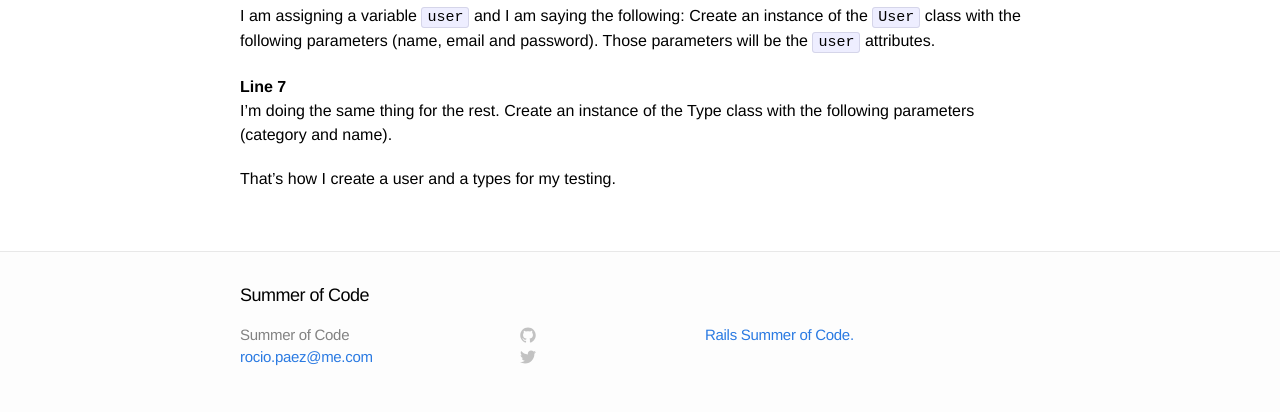
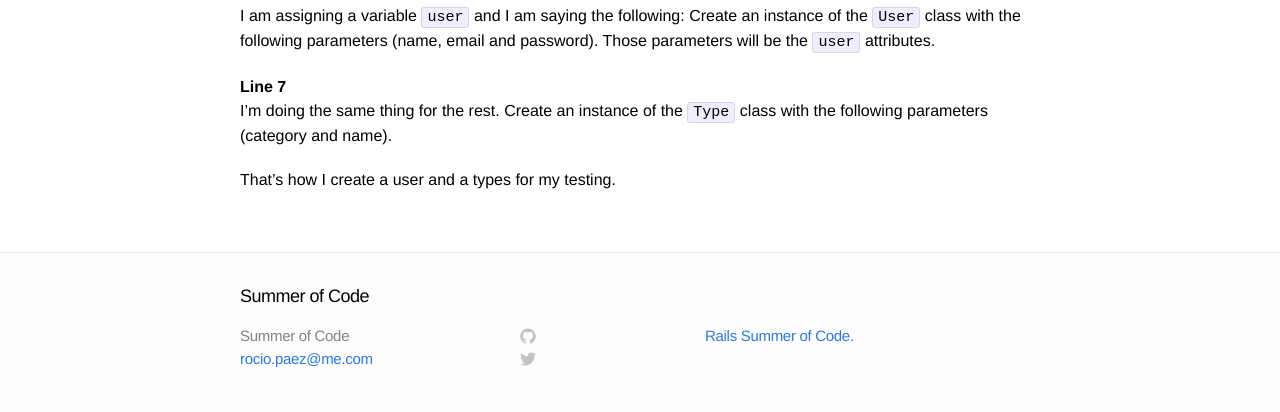
Before and after one commit to migraine-io/migraine-io.github.io, a Jekyll site: the page built from _posts/2014-08-19-day-50.markdown, in a window 1280 px wide. Shown: the part 1132-1544 px from the top of the page. Built offline with Jekyll 4.4.1, drawn with Linux system fonts in a browser that asks for light colours.

Commit message:
Typos - day 50

```diff
--- a/_posts/2014-08-19-day-50.markdown
+++ b/_posts/2014-08-19-day-50.markdown
@@ -47,6 +47,6 @@ Those parameters will be the `user` attributes.
 
 **Line 7**
 I'm doing the same thing for the rest.
-Create an instance of the Type class with the following parameters (category and name).
+Create an instance of the `Type` class with the following parameters (category and name).
 
 That's how I create a user and a types for my testing.
```
